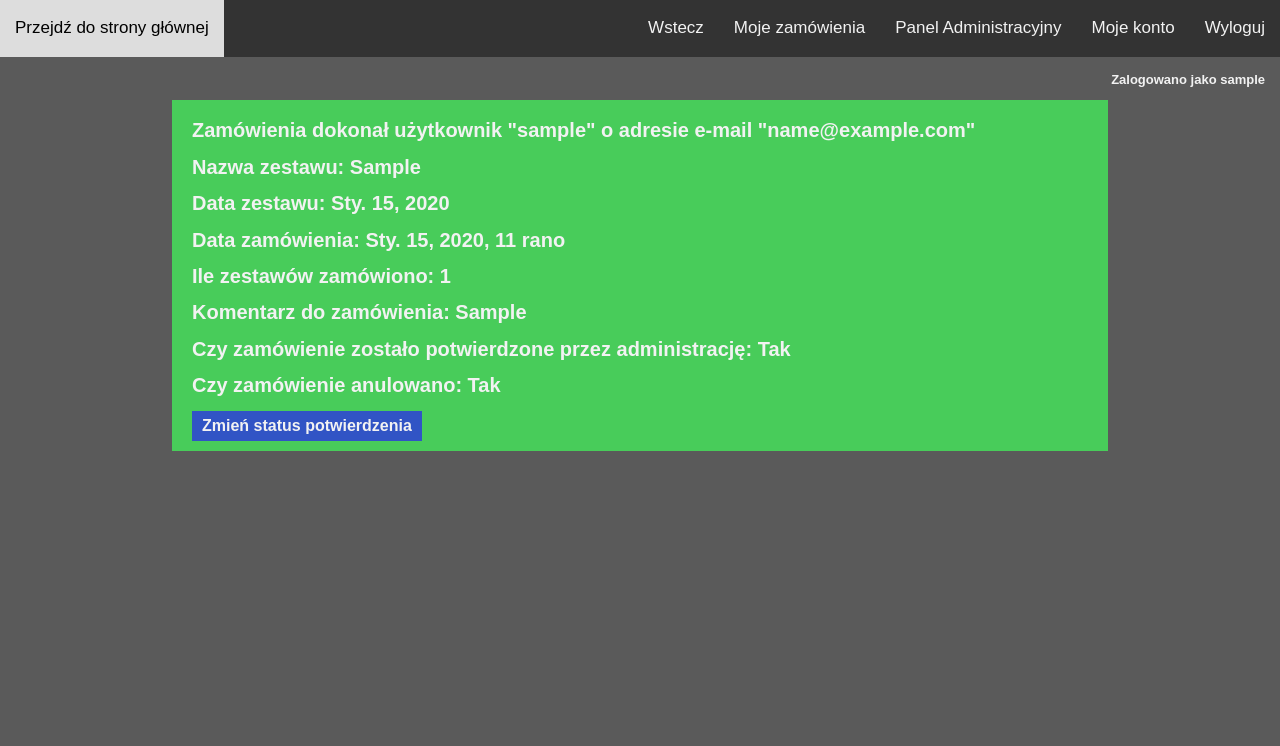
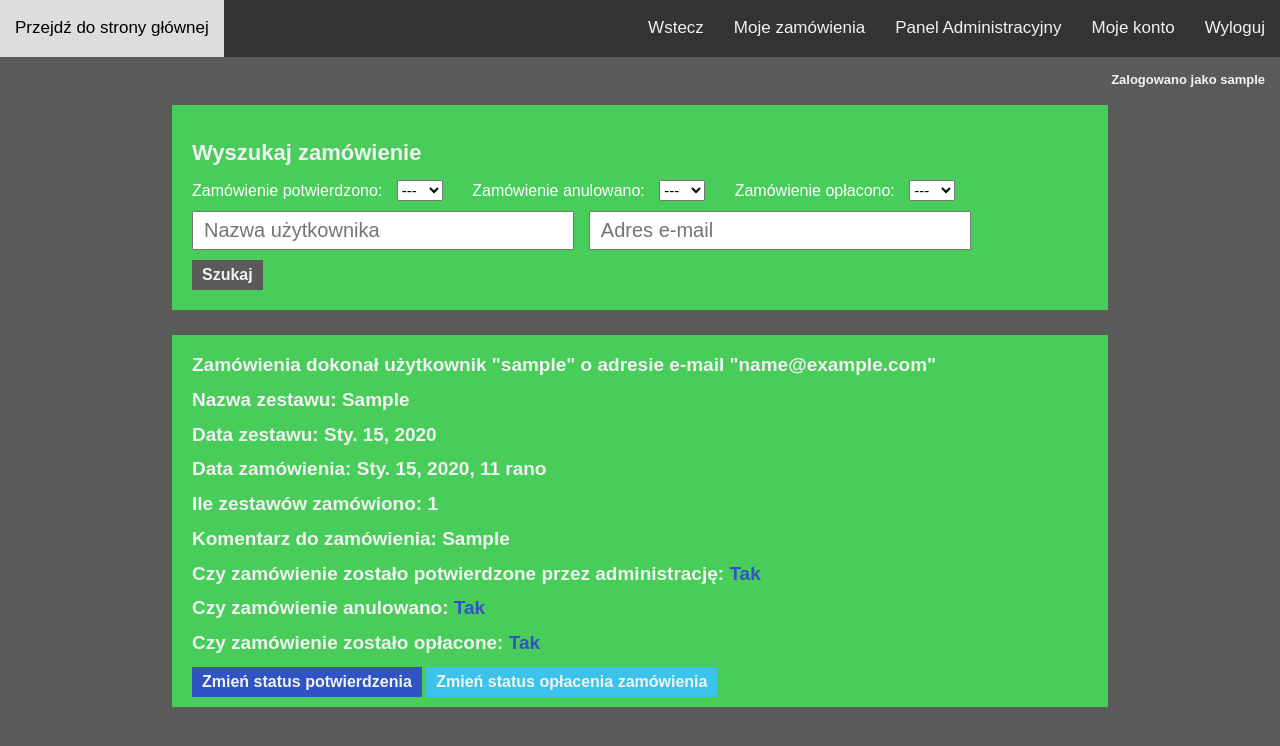
Before and after one commit to KacperK99/przedszkole_catering, a Django app: page /catering_przedszkole/adminpage/admin_zamowienia in a window 1280 px wide. Shown: the top 746 px of the page. Run offline with Django 3.2, Linux system fonts and the light colour scheme; a user stored in the database is signed in; tables that the repository leaves empty hold one stand-in row (values such as "Sample post").

Commit message:
zmiany w widoku zamowien, dodanie przycisku potwierdzenia platnosci, dodanie wyszukiwania w menu zamowien

```diff
--- a/catering_przedszkole/controller/controller.py
+++ b/catering_przedszkole/controller/controller.py
@@ -167,3 +167,13 @@ def get_all_sets_dishes(request):
 def get_set_dish_by_id(request, id_dania_zestawy):
     data = Zestaw_dan.objects.get(ID=id_dania_zestawy)
     return data
+
+
+def change_order_payment_status(request, id_zamowienia):
+    id_zamowienia = int(id_zamowienia)
+    order = Zamowienie.objects.get(pk=id_zamowienia)
+    if order.czy_oplacone == True:
+        order.czy_oplacone = False
+    else:
+        order.czy_oplacone = True
+    order.save()
--- a/catering_przedszkole/models.py
+++ b/catering_przedszkole/models.py
@@ -139,6 +139,7 @@ class Zamowienie(models.Model):
     zestaw = models.ForeignKey(Zestaw, on_delete=models.CASCADE, default=1)
     czy_anulowano = models.BooleanField(default=False)
     powod_anulowania = models.TextField(blank=True, null=True)
+    czy_oplacone = models.BooleanField(default=False)
 
     def status(self):
         if self.czy_potwierdzone == False:
@@ -148,6 +149,12 @@ class Zamowienie(models.Model):
 
     def anulowano(self):
         if self.czy_anulowano == False:
+            return "Nie"
+        else:
+            return "Tak"
+
+    def oplacono(self):
+        if self.czy_oplacone == False:
             return "Nie"
         else:
             return "Tak"
--- a/catering_przedszkole/static/styles/style.css
+++ b/catering_przedszkole/static/styles/style.css
@@ -298,7 +298,7 @@ body {
 }
 
 .my_orders {
-  font-size: 20px;
+  font-size: 19px;
 }
 
 .delete_order {
@@ -565,3 +565,14 @@ th {
 .a_back {
   cursor: pointer;
 }
+
+.select-box{
+  margin-right: 25px;
+  font-size: 15px;
+  margin-left: 10px;
+}
+
+.searching_header{
+  font-size: 22px;
+  color: #f2f2f2;
+}
--- a/catering_przedszkole/templates/admin_zamowienia.html
+++ b/catering_przedszkole/templates/admin_zamowienia.html
@@ -2,6 +2,40 @@
 
 {% block content %}
 {% csrf_token %}
+
+
+<div class="searching_container">
+  <h1 class="searching_header">Wyszukaj zamówienie</h1>
+  <form method=" GET" action="admin_zamowienia">
+    <div style="padding-bottom: 10px;">
+      <label style="color: white;">Zamówienie potwierdzono: </label>
+      <select name="confirmed" class="select-box">
+        <option value="---">---</option>
+        <option value="True">Tak</option>
+        <option value="False">Nie</option>
+      </select>
+      <label style="color: white;">Zamówienie anulowano: </label>
+      <select name="canceled" class="select-box">
+        <option value="---">---</option>
+        <option value="True">Tak</option>
+        <option value="False">Nie</option>
+      </select>
+      <label style="color: white;">Zamówienie opłacono: </label>
+      <select name="paid" class="select-box">
+        <option value="---">---</option>
+        <option value="True">Tak</option>
+        <option value="False">Nie</option>
+      </select>
+    </div>
+    <div>
+      <input placeholder="Nazwa użytkownika" name="username">
+      <input placeholder="Adres e-mail" name="email">
+    </div>
+    <button class="set_btn" type="submit">Szukaj</button>
+  </form>
+</div>
+
+
 {% for order in orders %}
 <div class="container">
   <h1 class="my_orders">Zamówienia dokonał użytkownik "{{order.zamawiajacy.username}}" o adresie e-mail
@@ -15,18 +49,39 @@
   {% else %}
   <h1 class="my_orders">Komentarz do zamówienia: Brak</h1>
   {% endif %}
-  <h1 class="my_orders">Czy zamówienie zostało potwierdzone przez administrację: {{order.status}}</h1>
-  <h1 class="my_orders">Czy zamówienie anulowano: {{order.anulowano}}</h1>
+  <h1 class="my_orders">Czy zamówienie zostało potwierdzone przez administrację:
+    {% if order.czy_potwierdzone %}
+    <span style="color:rgb(49, 84, 197)">{{order.status}}</span>
+    {% else %}
+    <span style="color:rgb(241, 63, 57)">{{order.status}}</span>
+    {% endif %}
+  </h1>
+  <h1 class="my_orders">Czy zamówienie anulowano:
+    {% if order.czy_anulowano %}
+    <span style="color:rgb(49, 84, 197)">{{order.anulowano}}</span>
+    {% else %}
+    <span style="color:rgb(241, 63, 57)">{{order.anulowano}}</span>
+    {% endif %}
+  </h1>
+  <h1 class="my_orders">Czy zamówienie zostało opłacone:
+    {% if order.czy_oplacone %}
+    <span style="color:rgb(49, 84, 197)">{{order.oplacono}}</span>
+    {% else %}
+    <span style="color:rgb(241, 63, 57)">{{order.oplacono}}</span>
+    {% endif %}
+  </h1>
   {% if order.czy_potwierdzone %}
   <a class="set_btn" style="background-color: rgb(49, 84, 197);"
     href="admin_zamowienia/admin_zmien_status_pot/{{order.ID}}">Zmień status potwierdzenia</a>
+  <a class="set_btn" style="background-color: rgb(59, 195, 236);"
+    href="admin_zamowienia/admin_zmien_status_oplac/{{order.ID}}">Zmień status opłacenia zamówienia</a>
   {% else %}
   {% if not order.czy_anulowano %}<a class="set_btn" style="background-color: rgb(49, 84, 197);"
     href="admin_zamowienia/admin_zmien_status_pot/{{order.ID}}">Zmień status potwierdzenia</a>
-  <a class="set_btn" style="background-color: rgb(49, 84, 197); "
+  <a class="set_btn" style="background-color: rgb(241, 63, 57); "
     href="admin_zamowienia/admin_zmien_status_anul/{{order.ID}}">Zmień status anulowania</a>
   {% else %}
-  <a class="set_btn" style="background-color: rgb(49, 84, 197); "
+  <a class="set_btn" style="background-color: rgb(241, 63, 57); "
     href="admin_zamowienia/admin_zmien_status_anul/{{order.ID}}">Zmień status anulowania</a>
   {% if order.powod_anulowania %}
   <h1 class="my_orders">Powód anulowania: {{order.powod_anulowania}}</h1>
--- a/catering_przedszkole/urls.py
+++ b/catering_przedszkole/urls.py
@@ -43,11 +43,13 @@ urlpatterns = [
     path('adminpage/admin_uzytkownicy/admin_edytuj_saldo/<int:id_uzytkownika>', views.admin_uzytkownik_zmien_saldo, name='admin_edytuj_saldo'),
     path('adminpage/admin_uzytkownicy/admin_zamowienia_uzytkownika/<int:id_uzytkownika>', views.admin_zamowienia_uzytkownika, name='admin_zamowienia_uzytkownika'),
     path('adminpage/admin_uzytkownicy/admin_zamowienia_uzytkownika/admin_zmien_status_potwierdzenia/<int:id_zamowienia>', views.admin_zmien_status_potwierdzenia, name='admin_zmien_status_potwierdzenia'),
+    path('adminpage/admin_uzytkownicy/admin_zamowienia_uzytkownika/admin_zmien_status_oplacenia/<int:id_zamowienia>', views.admin_zmien_status_oplacenia, name='admin_zmien_status_oplacenia'),
     path('adminpage/admin_uzytkownicy/admin_zamowienia_uzytkownika/admin_zmien_status_anulowania/<int:id_zamowienia>', views.admin_zmien_status_anulowania, name='admin_zmien_status_anulowania'),
     path('adminpage/admin_uzytkownicy/admin_zamowienia_uzytkownika/admin_dodaj_zmien_komentarz1/<int:id_zamowienia>', views.admin_dodaj_zmien_komentarz1, name='admin_dodaj_zmien_komentarz1'),
 
     path('adminpage/admin_zamowienia', views.admin_zamowienia_view, name="admin_zamowienia"),
     path('adminpage/admin_zamowienia/admin_zmien_status_pot/<int:id_zamowienia>', views.admin_zmien_status_pot, name='admin_zmien_status_pot'),
+    path('adminpage/admin_zamowienia/admin_zmien_status_oplac/<int:id_zamowienia>', views.admin_zmien_status_oplac, name='admin_zmien_status_oplac'),
     path('adminpage/admin_zamowienia/admin_zmien_status_anul/<int:id_zamowienia>', views.admin_zmien_status_anul, name='admin_zmien_status_anul'),
     path('adminpage/admin_zamowienia/admin_dodaj_zmien_komentarz2/<int:id_zamowienia>', views.admin_dodaj_zmien_komentarz2, name='admin_dodaj_zmien_komentarz2'),
 
--- a/catering_przedszkole/views.py
+++ b/catering_przedszkole/views.py
@@ -49,6 +49,7 @@ from catering_przedszkole.controller.controller import (
     get_user_orders_by_id,
     change_order_confirm_status,
     change_order_cancel_status,
+    change_order_payment_status,
     get_all_orders,
     get_ingridient_dish_by_id,
     get_all_ingridients_dishes,
@@ -580,6 +581,26 @@ def admin_zamowienia_view(request):
         return redirect("mainpage")
     orders = get_all_orders(request)
 
+    confirmed_query = request.GET.get("confirmed")
+    canceled_query = request.GET.get("canceled")
+    paid_query = request.GET.get("paid")
+    username_query = request.GET.get("username")
+    email_query = request.GET.get("email")
+    if (
+        confirmed_query != ""
+        and confirmed_query != "---"
+        and confirmed_query is not None
+    ):
+        orders = orders.filter(czy_potwierdzone__icontains=confirmed_query.strip())
+    if canceled_query != "" and canceled_query != "---" and canceled_query is not None:
+        orders = orders.filter(czy_anulowano__icontains=canceled_query.strip())
+    if paid_query != "" and paid_query != "---" and paid_query is not None:
+        orders = orders.filter(czy_oplacone__icontains=paid_query.strip())
+    if username_query != "" and username_query is not None:
+        orders = orders.filter(zamawiajacy__username__icontains=username_query.strip())
+    if email_query != "" and email_query is not None:
+        orders = orders.filter(zamawiajacy__email__icontains=email_query.strip())
+
     page = request.GET.get("page", 1)
     paginator = Paginator(orders, 10)
     try:
@@ -848,3 +869,60 @@ def admin_dodaj_zmien_komentarz2(request, id_zamowienia):
         form.save()
         return redirect("admin_zamowienia")
     return render(request, "admin_dodaj_zmien_komentarz1.html", {"comment": form})
+
+
+def admin_zmien_status_oplacenia(request, id_zamowienia):
+    if request.user.is_anonymous == True:
+        return redirect("login")
+    elif request.user.is_admin == False:
+        return redirect("mainpage")
+    change_order_payment_status(request, id_zamowienia)
+    order = get_order_by_id(request, id_zamowienia)
+    if order.czy_oplacone == True:
+        price_for_single_set = float(order.zestaw.cena_zestawu)
+        price = float(order.ilosc_zestawow) * price_for_single_set
+        actual_balance = float(order.zamawiajacy.balance)
+        new_balance = float(actual_balance) + float(price)
+        user_email = order.zamawiajacy.email
+        user_to_update = Uzytkownik.objects.filter(email=user_email).update(
+            balance=new_balance
+        )
+    else:
+        price_for_single_set = float(order.zestaw.cena_zestawu)
+        price = float(order.ilosc_zestawow) * price_for_single_set
+        actual_balance = float(order.zamawiajacy.balance)
+        new_balance = float(actual_balance) + float(price)
+        actual_waiting_balance = float(order.zamawiajacy.waiting_balance)
+        user_email = order.zamawiajacy.email
+        user_to_update = Uzytkownik.objects.filter(email=user_email).update(
+            balance=new_balance
+        )
+    return redirect("admin_zamowienia_uzytkownika", id_uzytkownika=order.zamawiajacy.ID)
+
+
+def admin_zmien_status_oplac(request, id_zamowienia):
+    if request.user.is_anonymous == True:
+        return redirect("login")
+    elif request.user.is_admin == False:
+        return redirect("mainpage")
+    change_order_payment_status(request, id_zamowienia)
+    order = get_order_by_id(request, id_zamowienia)
+    if order.czy_oplacone == True:
+        price_for_single_set = float(order.zestaw.cena_zestawu)
+        price = float(order.ilosc_zestawow) * price_for_single_set
+        actual_balance = float(order.zamawiajacy.balance)
+        new_balance = float(actual_balance) + float(price)
+        user_email = order.zamawiajacy.email
+        user_to_update = Uzytkownik.objects.filter(email=user_email).update(
+            balance=new_balance
+        )
+    else:
+        price_for_single_set = float(order.zestaw.cena_zestawu)
+        price = float(order.ilosc_zestawow) * price_for_single_set
+        actual_balance = float(order.zamawiajacy.balance)
+        new_balance = float(actual_balance) + float(price)
+        actual_waiting_balance = float(order.zamawiajacy.waiting_balance)
+        user_to_update = Uzytkownik.objects.filter(email=user_email).update(
+            balance=new_balance
+        )
+    return redirect("admin_zamowienia")
```
Also changed, not shown: catering_przedszkole/templates/admin_zamowienia_uzytkownika.html (+26 -5 lines), catering_przedszkole/migrations/0024_zamowienie_czy_oplacone.py (added).
